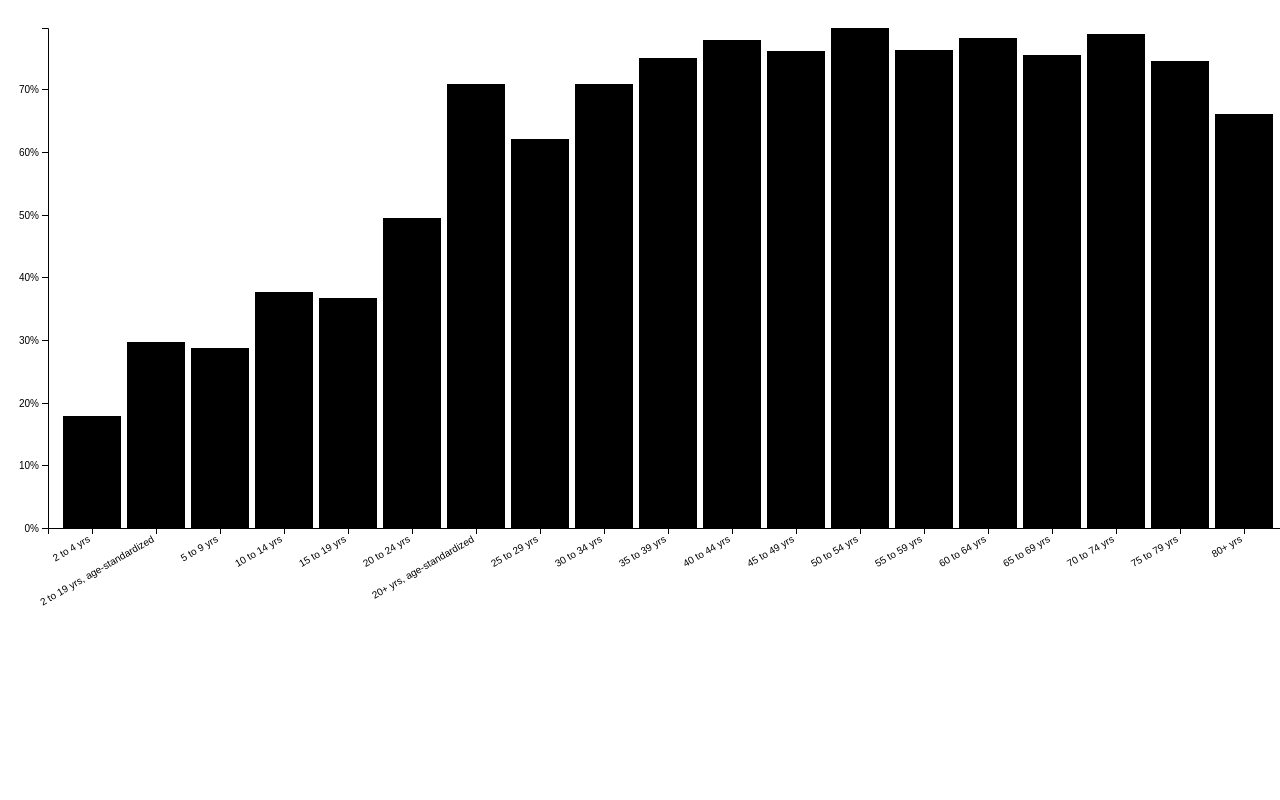
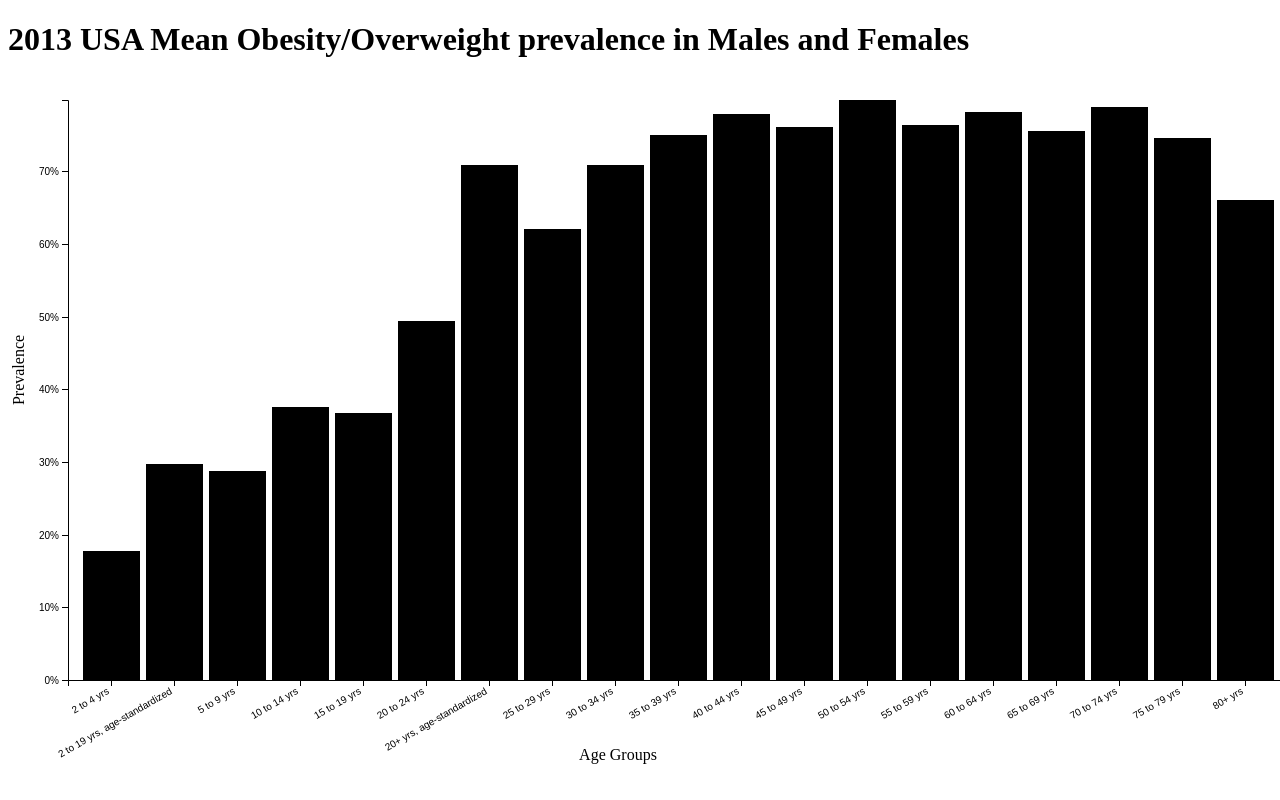
Before and after one commit to KCXinYuan/IHMEProject, a plain HTML site: page index.html in a window 1280 px wide. Shown: the top 800 px of the page. Drawn offline with nearby package versions, Linux system fonts and the light colour scheme.

Commit message:
added axis labels, bar animation

```diff
--- a/index.html
+++ b/index.html
@@ -6,6 +6,7 @@
     <script src="https://d3js.org/d3.v4.min.js"></script>
   </head>
   <body>
+    <h1>2013 USA Mean Obesity/Overweight prevalence in Males and Females</h1>
     <script type="text/csv" id="test">
     location_id,location,location_name,year,age_group_id,age_group,age_start,age_end,sex_id,sex,unit,metric,measure,mean,lower,upper
     102,USA,United States,2013,34,2 to 4 yrs,2,4,1,male,pct,obese,prevalence,0.069,0.05,0.093
--- a/js/app.js
+++ b/js/app.js
@@ -17,7 +17,7 @@ data = d3.csvParse(data, function(d) {
     measure:       d.measure,
     mean:         +d.mean,
     lower:        +d.lower,
-    upper:        +d. upper
+    upper:        +d.upper
   };
 });
 
@@ -30,7 +30,7 @@ var svg = d3.select('body')
             .attr('height', height);
 
 var chart = d3.select("svg"),
-  margin  = {top: 20, right: 20, bottom: 180, left: 40},
+  margin  = {top: 20, right: 20, bottom: 100, left: 60},
   width   = +chart.attr("width") - margin.left - margin.right,
   height  = +chart.attr("height") - margin.top - margin.bottom;
 
@@ -40,37 +40,46 @@ var x = d3.scaleBand().rangeRound([0, width]).padding(0.1),
 var g = chart.append("g")
              .attr ("transform", "translate(" + margin.left + "," + margin.top + ")");
 
-x.domain(data.map(function(d) { return d.age_group}));
-y.domain([0, d3.max(data, function(d) { return d.mean})]);
+x.domain(data.map(function(d) { return d.age_group; }));
+y.domain([0, d3.max(data, function(d) { return d.mean; })]);
 
 g.append("g")
- .attr("class", "axis axis--x")
+ .attr("class", "axis axis --x")
  .attr("transform", "translate(0," + height + ")")
  .call(d3.axisBottom(x))
  .selectAll("text")
  .style("text-anchor", "end")
  .attr("dx", "-.8em")
  .attr("dy", ".15em")
- .attr("transform", "rotate(-30)")
- .append("text")
- .attr("text-anchor", "middle")
- .attr("x", (width/2))
- .attr("y", (height + margin.bottom))
- .text("Age Groups");
+ .attr("transform", "rotate(-30)");
+
+chart.append("text")
+     .style("text-anchor", "middle")
+     .attr("x", width/2)
+     .attr("y", height + margin.bottom)
+     .text("Age Groups");
 
 g.append("g")
- .attr("class", "axis axis--y")
- .call(d3.axisLeft(y).ticks(10,"%"))
- .append("text")
- .attr("transform", "rotate(-90)")
- .attr("text-anchor", "middle")
- .text("Prevalence");
+ .attr("class", "axis axis --y")
+ .call(d3.axisLeft(y).ticks(10,"%"));
+
+chart.append("text")
+     .attr("transform", "rotate(-90)")
+     .attr("y", 0)
+     .attr("x", 0 - (height / 2))
+     .attr("dy", "1em")
+     .style("text-anchor", "middle")
+     .text("Prevalence");
 
 g.selectAll(".bar")
  .data(data)
  .enter().append("rect")
          .attr("class", "bar")
-         .attr("x", function(d) {return x(d.age_group);})
-         .attr("y", function(d) {return y(d.mean);})
+         .attr("id", function(d) { return d.sex + d.metric; })
+         .attr("x", function(d) { return x(d.age_group); })
+         .attr("y", function(d) { return y(d.mean); })
          .attr("width", x.bandwidth())
-         .attr("height", function(d) {return height - y(d.mean);});
+         .transition()
+         .duration(1000)
+         .delay(function(d,i) { return i*50; })
+         .attr("height", function(d) { return height - y(d.mean); });
```
